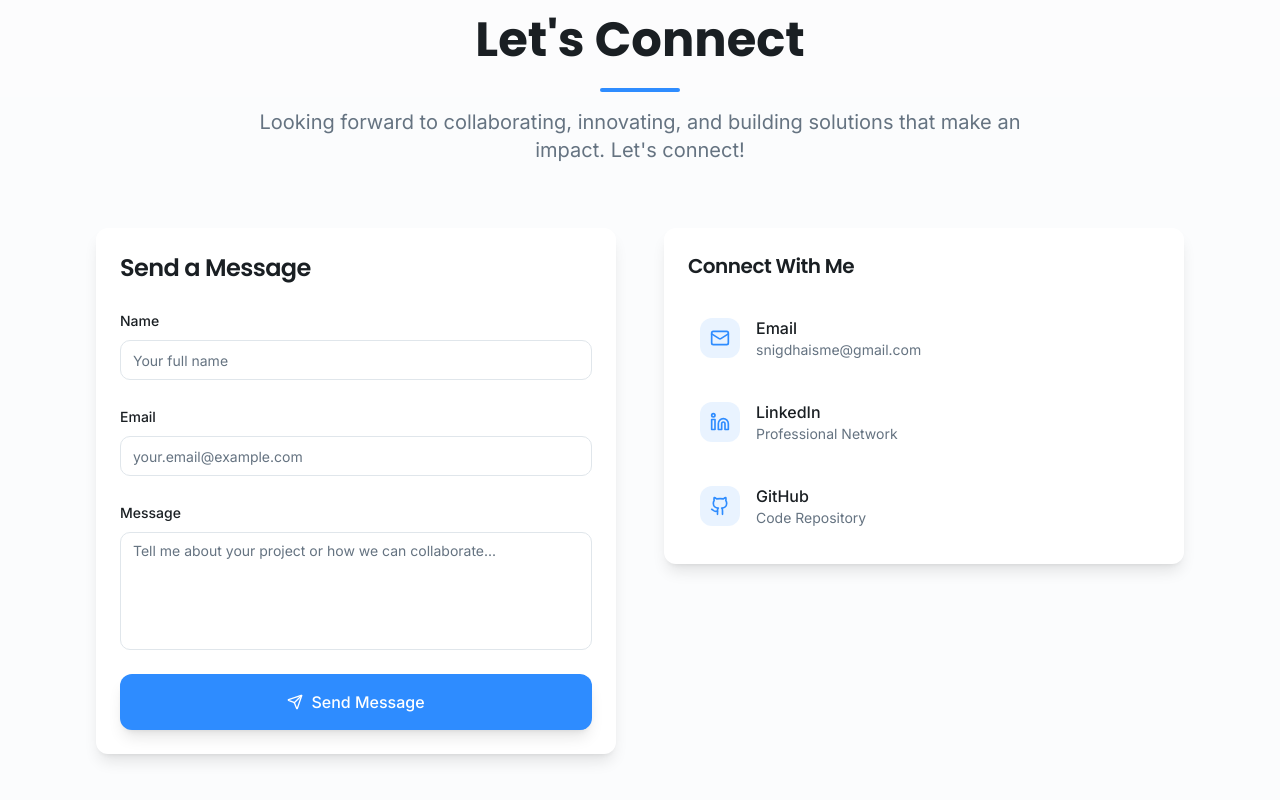
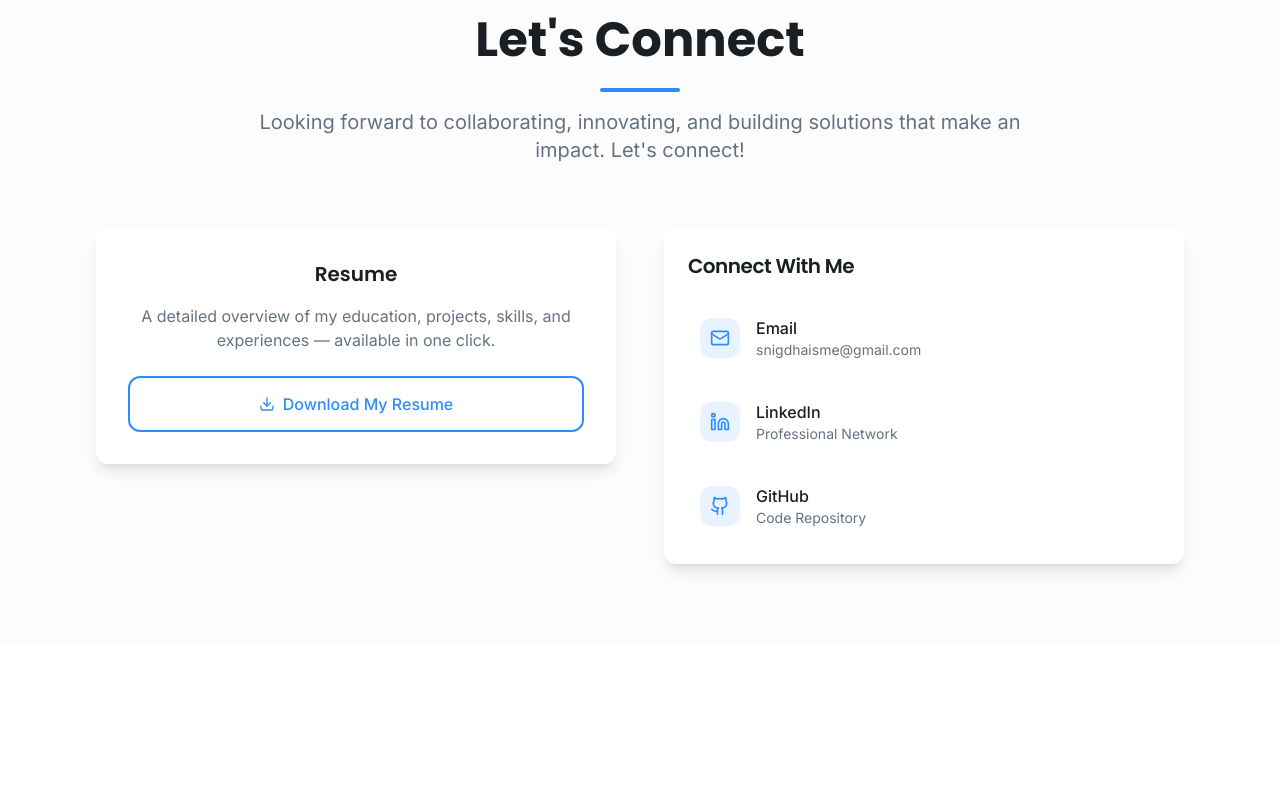
Before and after one commit to Snigdha-Gayathri/Snigdha-Portfolio, a React (Vite) app: page / in a window 1280 px wide. Shown: the part 6000-6800 px from the top of the page. After the commit the page ends 6644 px from the top, so only its background shows below. Built offline with nearby package versions, Linux system fonts and the light colour scheme.

Commit message:
Removed Send a Message form, kept resume + social links

```diff
--- a/src/components/contact-section.tsx
+++ b/src/components/contact-section.tsx
@@ -1,44 +1,8 @@
-import { useState } from "react"
 import { Card, CardContent, CardHeader, CardTitle } from "@/components/ui/card"
 import { Button } from "@/components/ui/button"
-import { Input } from "@/components/ui/input"
-import { Label } from "@/components/ui/label"
-import { Textarea } from "@/components/ui/textarea"
-import { Linkedin, Github, Mail, Send } from "lucide-react"
-import { useToast } from "@/hooks/use-toast"
+import { Download, Linkedin, Github, Mail } from "lucide-react"
 
 const ContactSection = () => {
-  const [formData, setFormData] = useState({
-    name: "",
-    email: "",
-    message: ""
-  })
-  const { toast } = useToast()
-
-  const handleSubmit = (e: React.FormEvent) => {
-    e.preventDefault()
-
-    // Create mailto link
-    const subject = encodeURIComponent(`Portfolio Contact from ${formData.name}`)
-    const body = encodeURIComponent(`Name: ${formData.name}\nEmail: ${formData.email}\n\nMessage:\n${formData.message}`)
-    window.open(`mailto:snigdhaisme@gmail.com?subject=${subject}&body=${body}`)
-
-    // Reset form
-    setFormData({ name: "", email: "", message: "" })
-
-    toast({
-      title: "Message prepared!",
-      description: "Your email client should open with the pre-filled message.",
-    })
-  }
-
-  const handleInputChange = (e: React.ChangeEvent<HTMLInputElement | HTMLTextAreaElement>) => {
-    setFormData({
-      ...formData,
-      [e.target.name]: e.target.value
-    })
-  }
-
   return (
     <section id="contact" className="py-20 px-6 bg-muted/30">
       <div className="container mx-auto max-w-6xl">
@@ -53,66 +17,30 @@ const ContactSection = () => {
         </div>
 
         <div className="grid lg:grid-cols-2 gap-12 items-start">
-          {/* Contact Form */}
-          <Card className="card-hover border-0 shadow-lg slide-up">
-            <CardHeader>
-              <CardTitle className="font-poppins font-semibold text-2xl text-foreground">
-                Send a Message
-              </CardTitle>
-            </CardHeader>
-            <CardContent>
-              <form onSubmit={handleSubmit} className="space-y-6">
-                <div className="space-y-2">
-                  <Label htmlFor="name">Name</Label>
-                  <Input
-                    id="name"
-                    name="name"
-                    value={formData.name}
-                    onChange={handleInputChange}
-                    placeholder="Your full name"
-                    required
-                    className="border-border focus:border-primary"
-                  />
-                </div>
-
-                <div className="space-y-2">
-                  <Label htmlFor="email">Email</Label>
-                  <Input
-                    id="email"
-                    name="email"
-                    type="email"
-                    value={formData.email}
-                    onChange={handleInputChange}
-                    placeholder="your.email@example.com"
-                    required
-                    className="border-border focus:border-primary"
-                  />
-                </div>
-
-                <div className="space-y-2">
-                  <Label htmlFor="message">Message</Label>
-                  <Textarea
-                    id="message"
-                    name="message"
-                    value={formData.message}
-                    onChange={handleInputChange}
-                    placeholder="Tell me about your project or how we can collaborate..."
-                    rows={5}
-                    required
-                    className="border-border focus:border-primary resize-none"
-                  />
-                </div>
-
-                <Button type="submit" variant="hero" size="lg" className="w-full">
-                  <Send className="w-5 h-5" />
-                  Send Message
+          {/* Resume Section */}
+          <Card className="card-hover border-0 shadow-lg">
+            <CardContent className="p-8 text-center">
+              <h3 className="font-poppins font-semibold text-xl mb-4 text-foreground">
+                Resume
+              </h3>
+              <p className="text-muted-foreground mb-6">
+                A detailed overview of my education, projects, skills, and experiences —
+                available in one click.
+              </p>
+              <a
+                href="/Snigdha-Gayathri-Resume.pdf"
+                download
+                className="w-full"
+              >
+                <Button variant="outline-hero" size="lg" className="w-full">
+                  <Download className="w-5 h-5" />
+                  Download My Resume
                 </Button>
-              </form>
+              </a>
             </CardContent>
           </Card>
 
           {/* Social Links */}
-          <div className="space-y-8 slide-up">
           <Card className="card-hover border-0 shadow-lg">
             <CardHeader>
               <CardTitle className="font-poppins font-semibold text-xl text-foreground">
@@ -166,7 +94,6 @@ const ContactSection = () => {
           </Card>
         </div>
       </div>
-      </div>
     </section>
   )
 }
```
Lines whose indentation alone changed are shown as unchanged.
